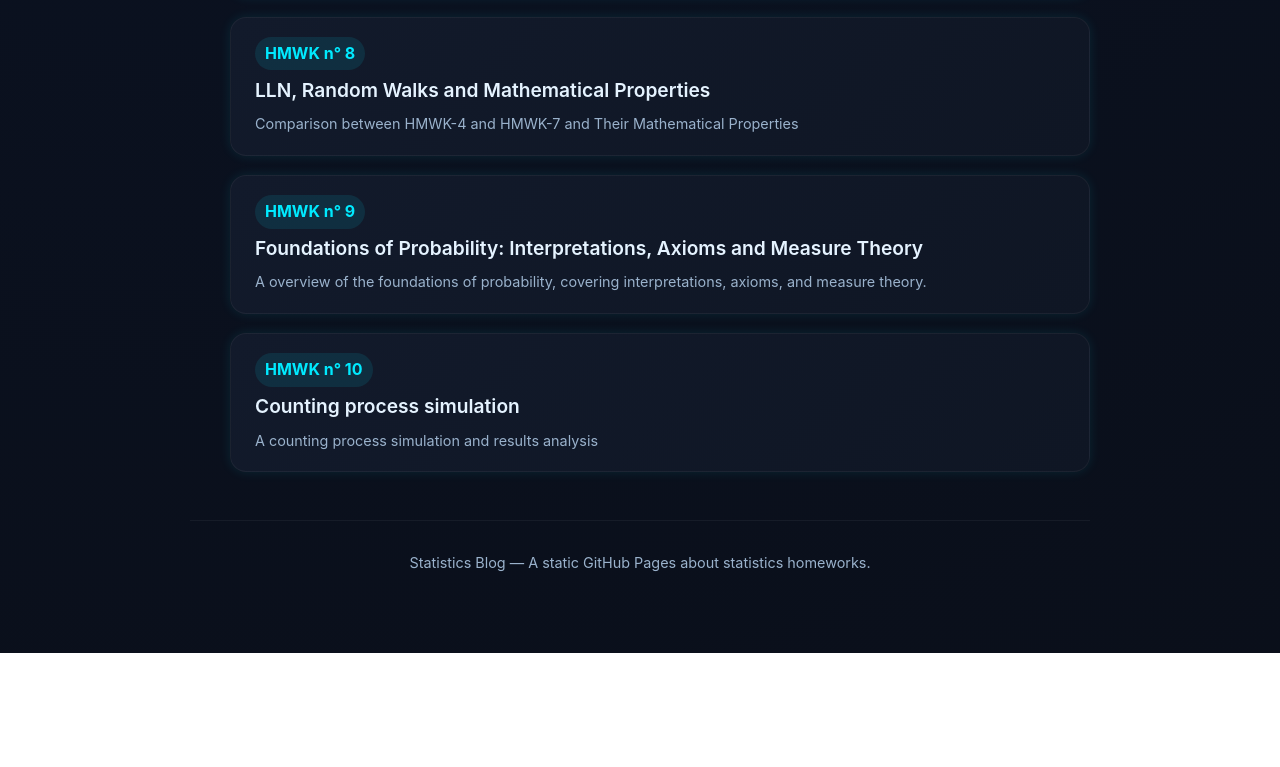
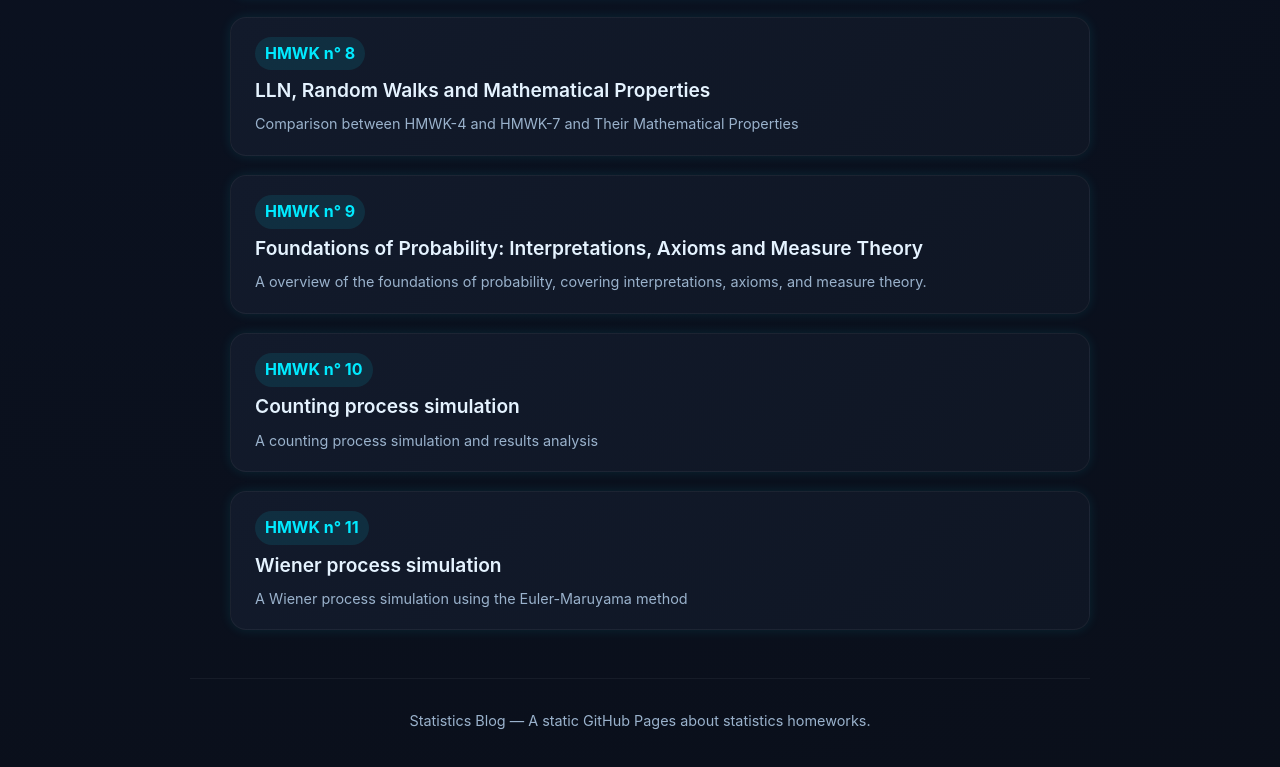
Before and after one commit to FraBa1/Statistics_exam, a plain HTML site: page index.html in a window 1280 px wide. Shown: the part 1465-2232 px from the top of the page. Before the commit the page ends 2118 px from the top, so only its background shows below. Drawn offline with Linux system fonts and the light colour scheme.

Commit message:
Add files via upload

```diff
--- a/index.html
+++ b/index.html
@@ -105,6 +105,14 @@
           A counting process simulation and results analysis
         </div>
       </a>
+
+      <a href="static/hmwk-11.html" class="card" data-num="11">
+        <div class="hmwk-num">HMWK n° 11</div>
+        <div class="title">Wiener process simulation</div>
+        <div class="meta">
+          A Wiener process simulation using the Euler-Maruyama method
+        </div>
+      </a>
     </ol>
 
     <footer>
```
